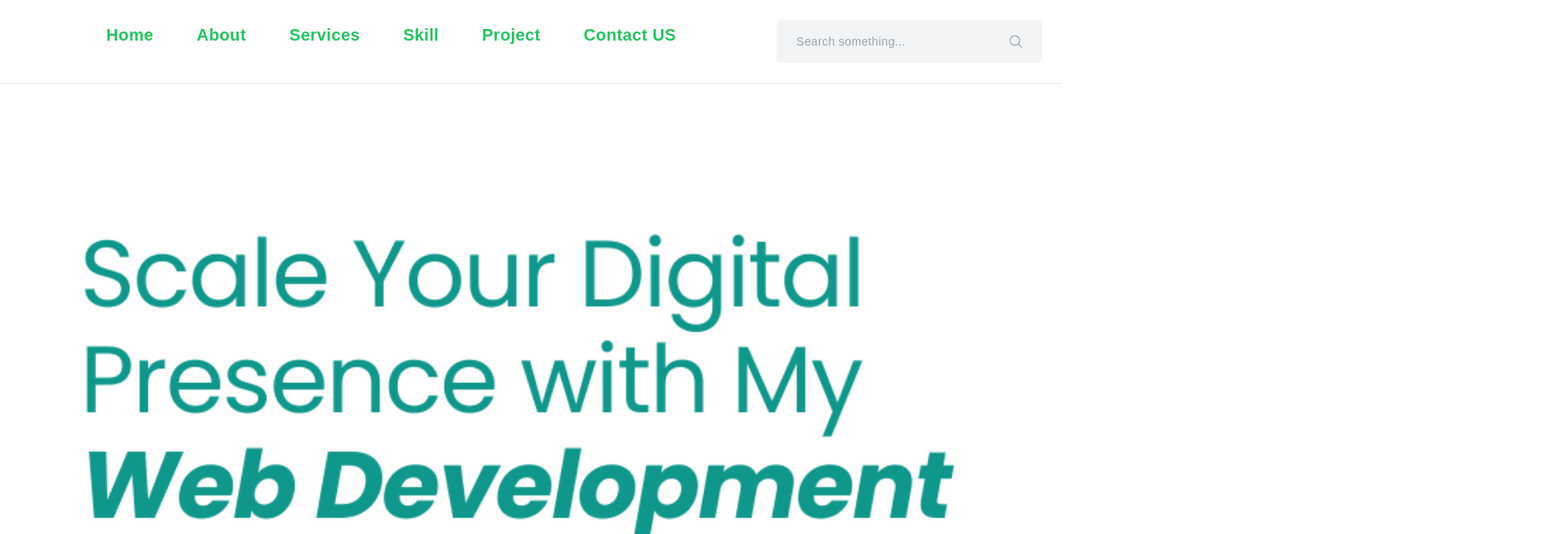
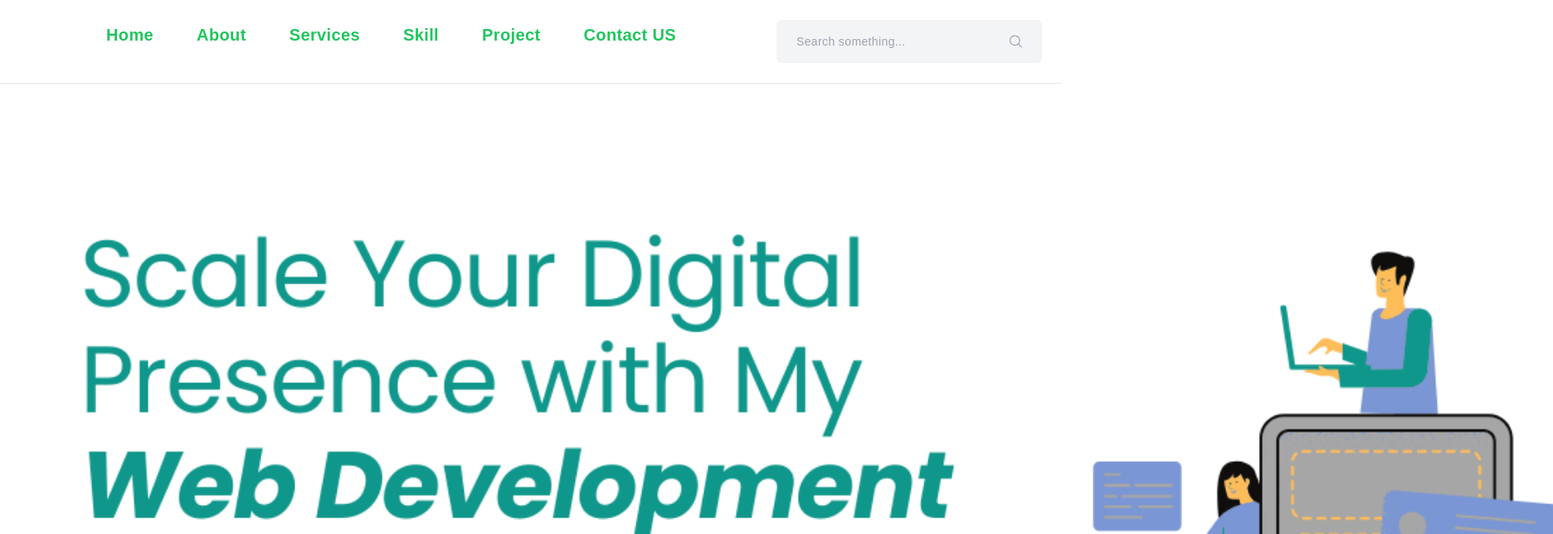
Before and after one commit to mihretue/portfolio, a React (Create React App) app: page / in a window 1280 px wide. Shown: the top 644 px of the page at 83% size, 1872 px wide, since content can reach past the window. Built offline with nearby package versions, Linux system fonts and the light colour scheme.

Commit message:
some change

```diff
--- a/src/components/MainSection.jsx
+++ b/src/components/MainSection.jsx
@@ -12,8 +12,8 @@ export default function MainSection() {
     <Element name='home' className='section'>
     <div>
     <div
-      className="relative lg:min-h-full 2xl:min-h-[730px] before:absolute before:inset-0 before:w-full  before:opacity-60"
-      style={{ backgroundImage: `url(${BackgroundImage})`, backgroundSize: 'cover', backgroundRepeat: 'no-repeat', height: '85rem', width:'100%'}}
+      className="relative lg:min-h-full 2xl:min-h-[730px] before:absolute before:inset-0 before:w-full  before:opacity-60 "
+      style={{ backgroundImage: `url(${BackgroundImage})`, backgroundSize: 'cover', backgroundRepeat: 'no-repeat', height: '85rem', width:'117rem'}}
     >
       <header className="py-4 px-4 sm:px-10 z-50 min-h-[70px] relative">
         <div className="lg:flex lg:items-center gap-x-2 relative">
```
